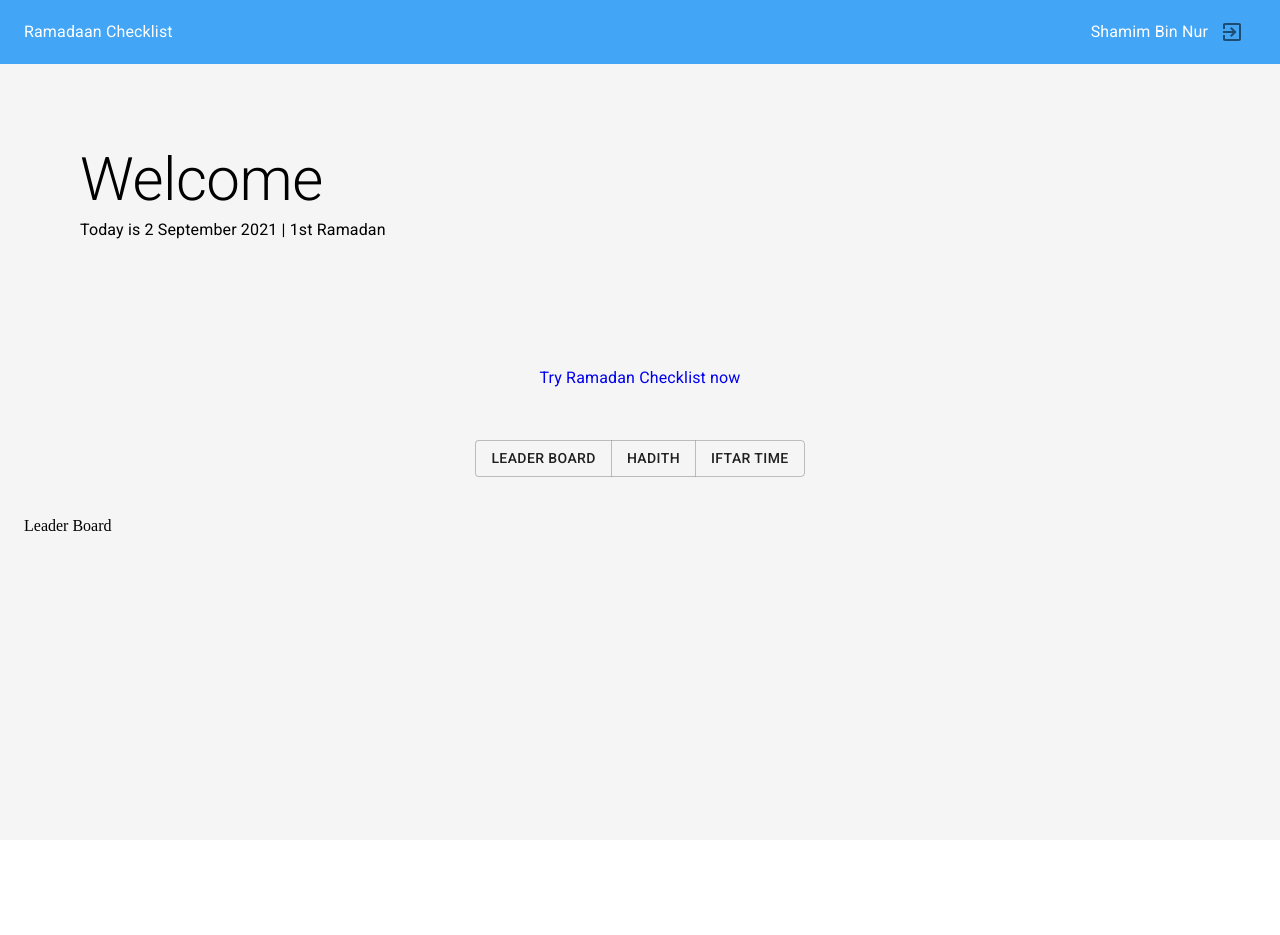
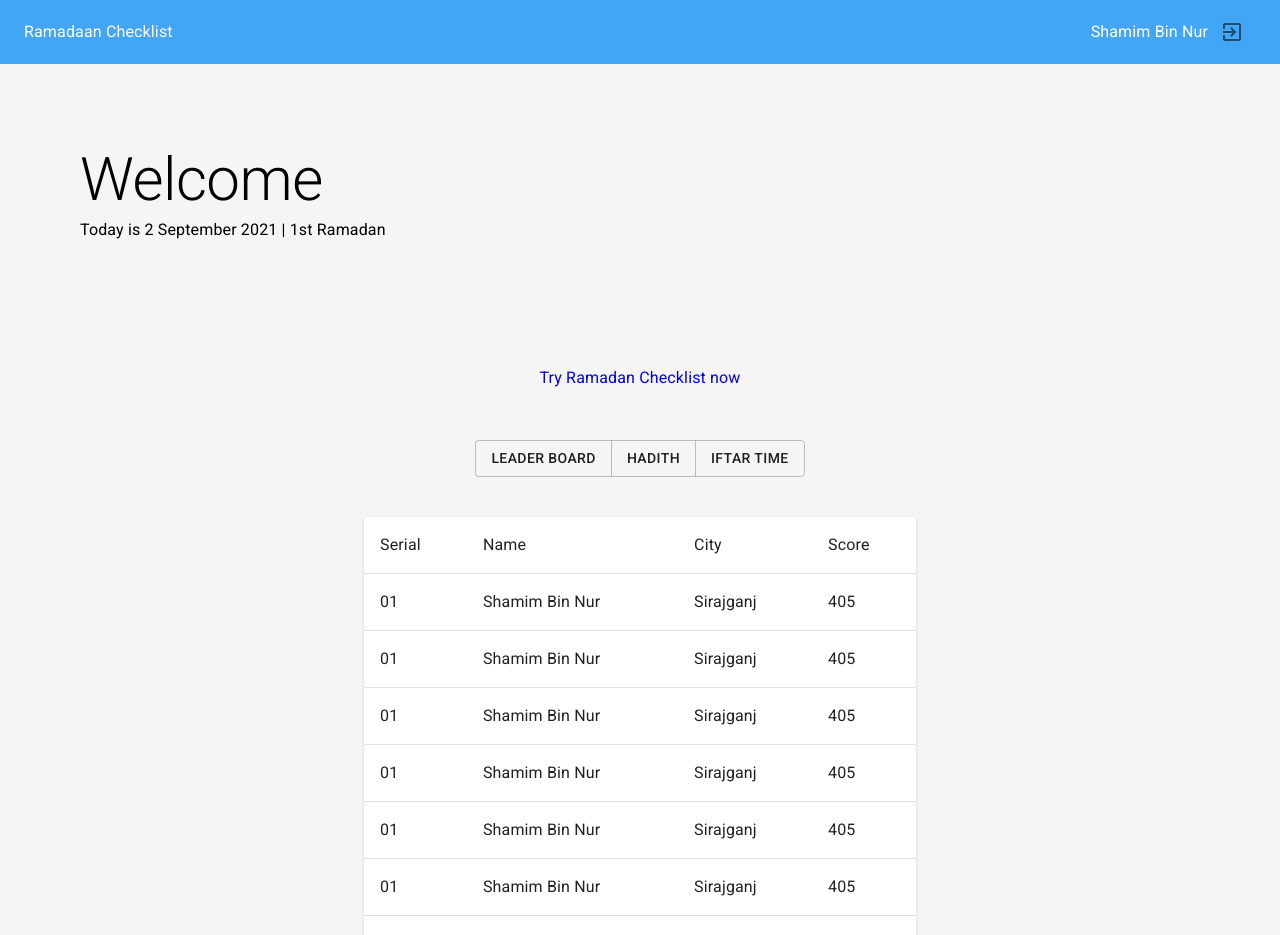
Before and after one commit to shamimbinnur/ramadaan-react, a React (Create React App) app: page /leader-board in a window 1280 px wide. Shown: the top 935 px of the page. Before the commit the page ends 840 px from the top, so only its background shows below. Built offline with nearby package versions, Linux system fonts and the light colour scheme.

Commit message:
added hadith and iftar time cards

```diff
--- a/src/user/components/IftarTime.js
+++ b/src/user/components/IftarTime.js
@@ -1,9 +1,42 @@
 import React from 'react'
-
+import { Card, CardContent, CardHeader, Typography, Grid, Container, makeStyles,
+    Paper,
+    Table,
+    TableContainer,
+    TableRow,
+    TableHead,
+    TableBody,
+    TableCell,
+} from '@material-ui/core'
 const IftarTime = ()=> {
+    const arr = [1,1,1,1,1,,1,1];
     return (
         <div>
-            IftarTime
+            <Container maxWidth='sm'>
+                <TableContainer component={Paper}>
+                    <Table  aria-label="simple table">
+                        <TableHead>
+                            <TableRow>
+
+                                <TableCell align="left"> <Typography> Division </Typography> </TableCell>
+                                <TableCell align="left"> <Typography> Time </Typography> </TableCell>
+
+                            </TableRow>
+                        </TableHead>
+                        <TableBody>
+                            {
+                                arr.map(item =>(
+                                    <TableRow>
+                                    <TableCell align="left"> <Typography> Dhaka </Typography> </TableCell>
+                                    <TableCell align="left"> <Typography> 6.30 PM </Typography> </TableCell>
+                                    </TableRow>
+                                ))
+                            }
+                        </TableBody>
+                    </Table>
+                </TableContainer>
+
+            </Container>
         </div>
     )
 }
--- a/src/user/components/LeaderBoard.js
+++ b/src/user/components/LeaderBoard.js
@@ -1,9 +1,54 @@
 import React from 'react'
+import { Card, CardContent, CardHeader, Typography, Grid, Container, makeStyles,
+    Paper,
+    Table,
+    TableContainer,
+    TableRow,
+    TableHead,
+    TableBody,
+    TableCell,
+} from '@material-ui/core'
+import { WrapText } from '@material-ui/icons';
+import { blue } from '@material-ui/core/colors';
+const useStyles = makeStyles((theme)=>({
+    root:{
 
+    }
+
+}))
 const LeaderBoard = ()=> {
+    const classes = useStyles();
+    const arr = [1,1,1,1,1,,1,1];
     return (
         <div>
-            Leader Board
+            <Container className={classes.root}  maxWidth='sm'>
+                <TableContainer component={Paper}>
+                    <Table className={classes.table} aria-label="simple table">
+                        <TableHead>
+                            <TableRow>
+
+                                <TableCell align="left"> <Typography> Serial </Typography> </TableCell>
+                                <TableCell align="left"> <Typography> Name </Typography> </TableCell>
+                                <TableCell align="left"> <Typography> City </Typography> </TableCell>
+                                <TableCell align="left"> <Typography> Score </Typography> </TableCell>
+                            </TableRow>
+                        </TableHead>
+                        <TableBody>
+                            {
+                                arr.map(item =>(
+                                    <TableRow>
+                                    <TableCell align="left"> <Typography> 01 </Typography> </TableCell>
+                                    <TableCell align="left"> <Typography> Shamim Bin Nur </Typography> </TableCell>
+                                    <TableCell align="left"> <Typography> Sirajganj </Typography> </TableCell>
+                                    <TableCell align="left"> <Typography> 405 </Typography> </TableCell>
+                                    </TableRow>
+                                ))
+                            }
+                        </TableBody>
+                    </Table>
+                </TableContainer>
+
+            </Container>
         </div>
     )
 }
```
